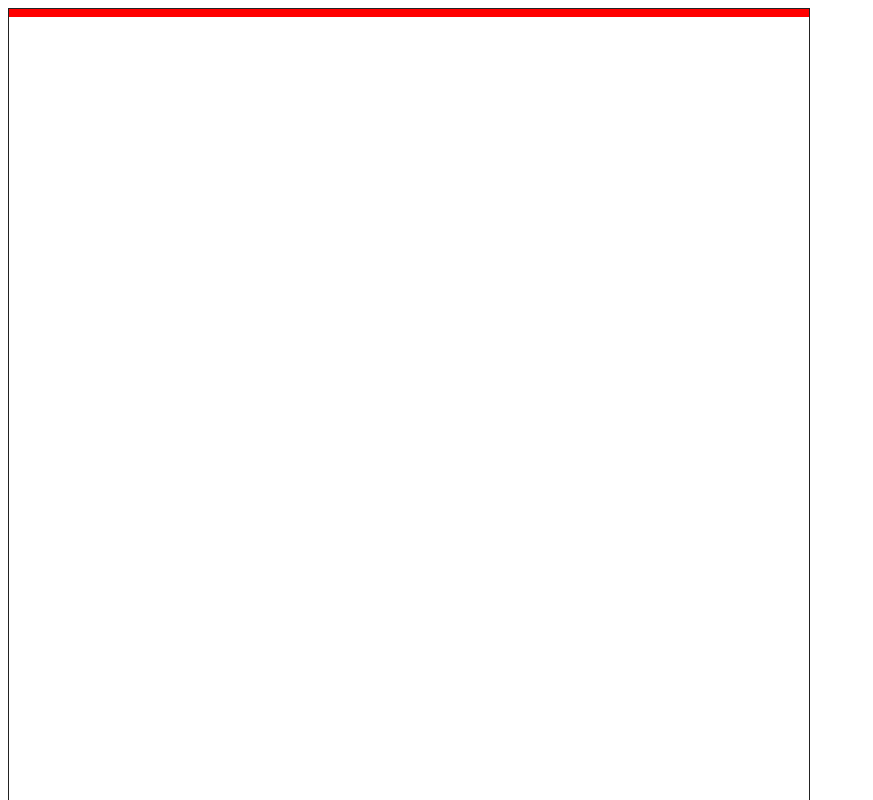
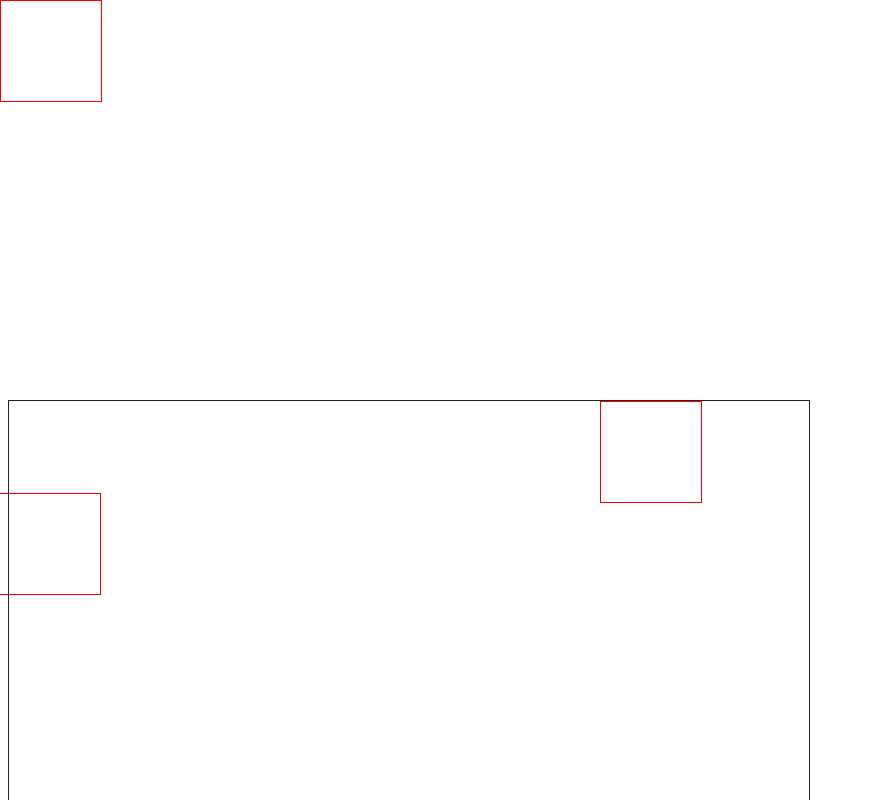
Before and after one commit to dongyoon7212/korit_back_5_web_study, a plain HTML site: page css_study/ch03.html in a window 1280 px wide. Shown: the top 800 px of the page, without its empty margins (0-873 px from the left). Drawn offline with Linux system fonts and the light colour scheme.

Commit message:
css 추가

```diff
--- a/css_study/ch03.html
+++ b/css_study/ch03.html
@@ -6,16 +6,41 @@
         <title>Document</title>
         <style>
             .main-box {
+                margin-top: 400px;
+                position: relative;
                 border: 1px solid #222;
                 width: 800px;
-                height: 800px;
+                height: 1200px;
             }
 
             .box {
                 border: 1px solid red;
+                width: 100px;
+                height: 100px;
+            }
+
+            .sub-box4 {
+                position: relative;
+                right: 10px;
+                bottom: 10px;
+            }
+
+            .sub-box3 {
+                position: absolute;
+                right: 10px;
+                bottom: 10px;
+            }
+
+            .sub-box2 {
+                position: fixed;
+                left: 0;
+                top: 0;
             }
 
             .sub-box1 {
+                position: sticky;
+                top: 300px;
+                left: 600px;
             }
         </style>
     </head>
```
Also changed, not shown: css_study/ch04.html (added, +47 -0 lines).
